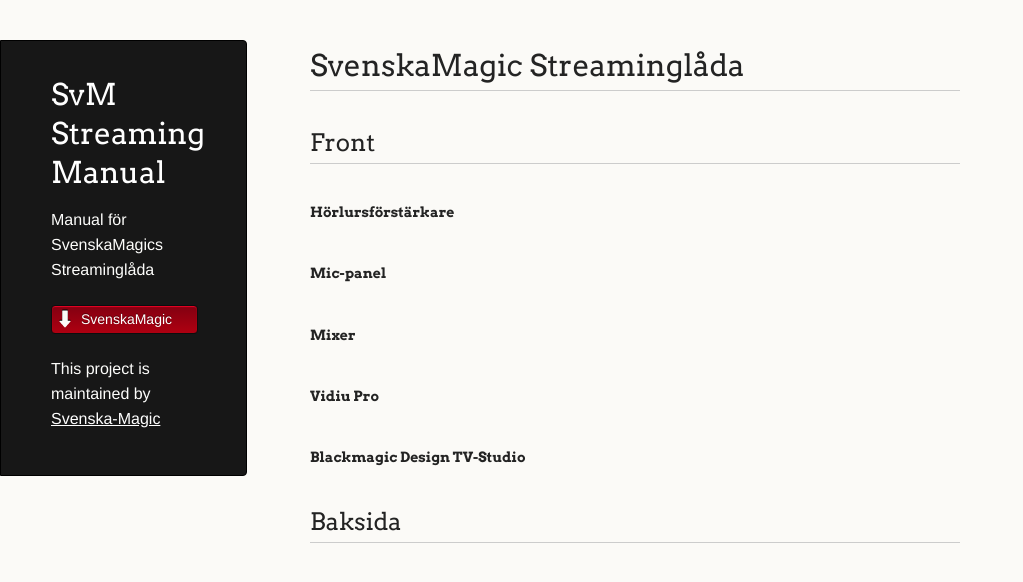
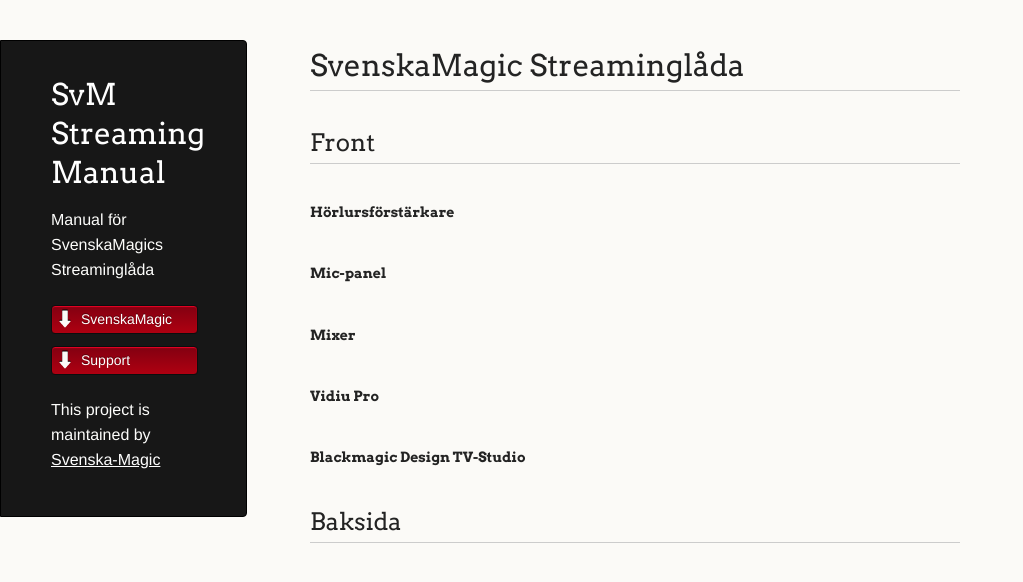
Before and after one commit to Svenska-Magic/StreamingManual, a Jekyll site: the page built from index.md, in a window 1280 px wide. Shown: the top 582 px of the page, without its empty margins (0-1023 px from the left). Built offline with Jekyll 4.4.1, drawn with Linux system fonts in a browser that asks for light colours; our own code applies the rules of GitHub Pages for plain Markdown files.

Commit message:
Update default.html

```diff
--- a/_layouts/default.html
+++ b/_layouts/default.html
@@ -21,6 +21,7 @@
 
         <ul>
           <li><a class="buttons icon add" href="https://www.svenskamagic.com">SvenskaMagic</a></li>
+          <li><a class="buttons icon add" href="https://github.com/Svenska-Magic/StreamingManual/issues">Support</a></li>
         </ul>
 
         {% if site.github.is_project_page %}
```
